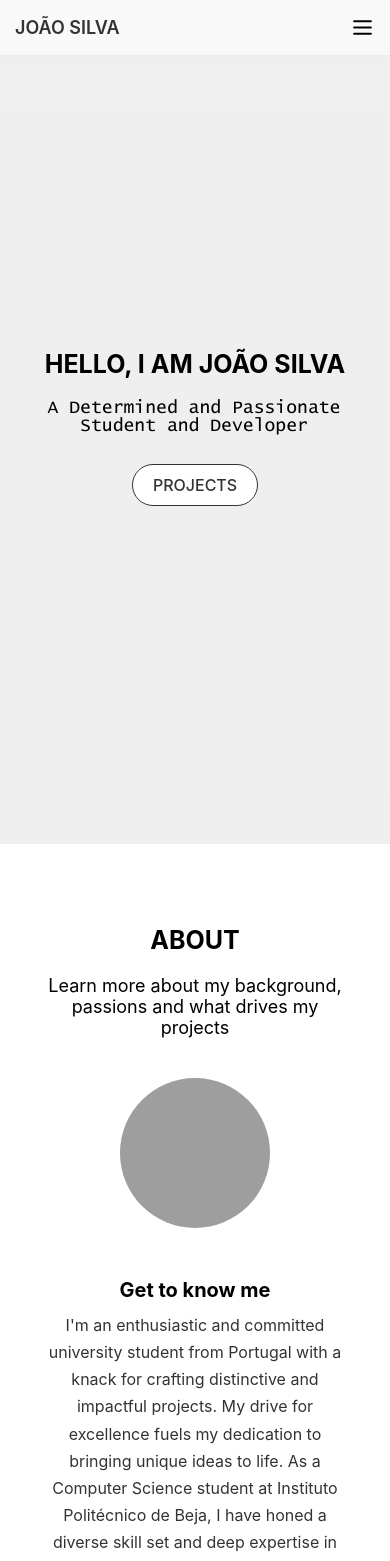
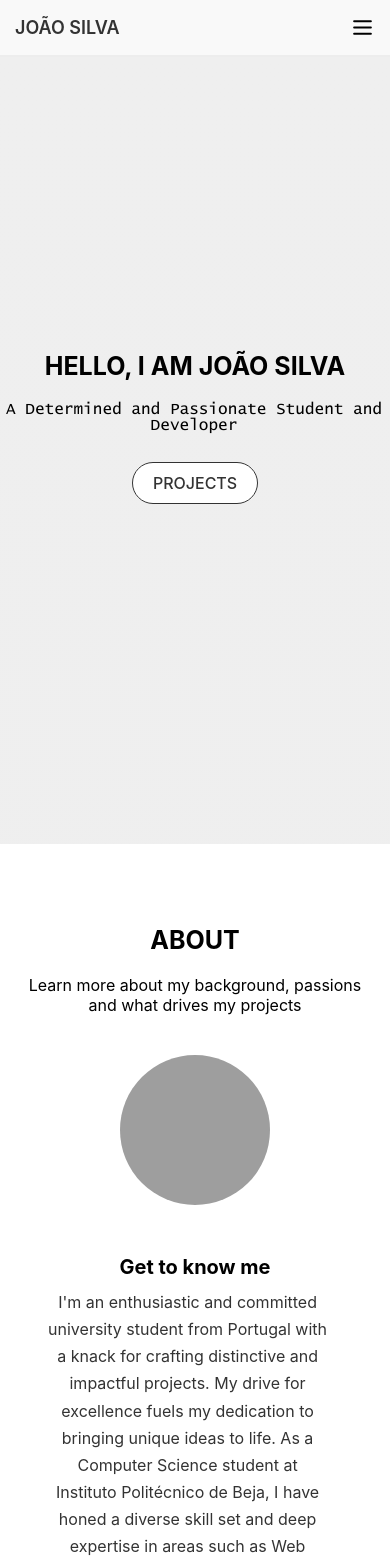
Before and after one commit to joaofmsilvaa/Portfolio, a React (Create React App) app: page / in a window 390 px wide. Shown: the top 1561 px of the page. Built offline with nearby package versions, Linux system fonts and the light colour scheme; grey boxes are pictures that could not be loaded.

Commit message:
Update App.css

```diff
--- a/src/App.css
+++ b/src/App.css
@@ -520,6 +520,8 @@ h4{
   line-height: 1.7;
   margin-bottom: 1rem;
   font-size: 22px;
+  width: 95%;
+
 }
 
 .scroll-title{
@@ -778,8 +780,8 @@ form button{
   }
 
   .section-description{
-    font-size: 18px;
-    width: 85%;
+    font-size: 16px;
+    width: fit-content;
   }
 
   .primary-button{
```
